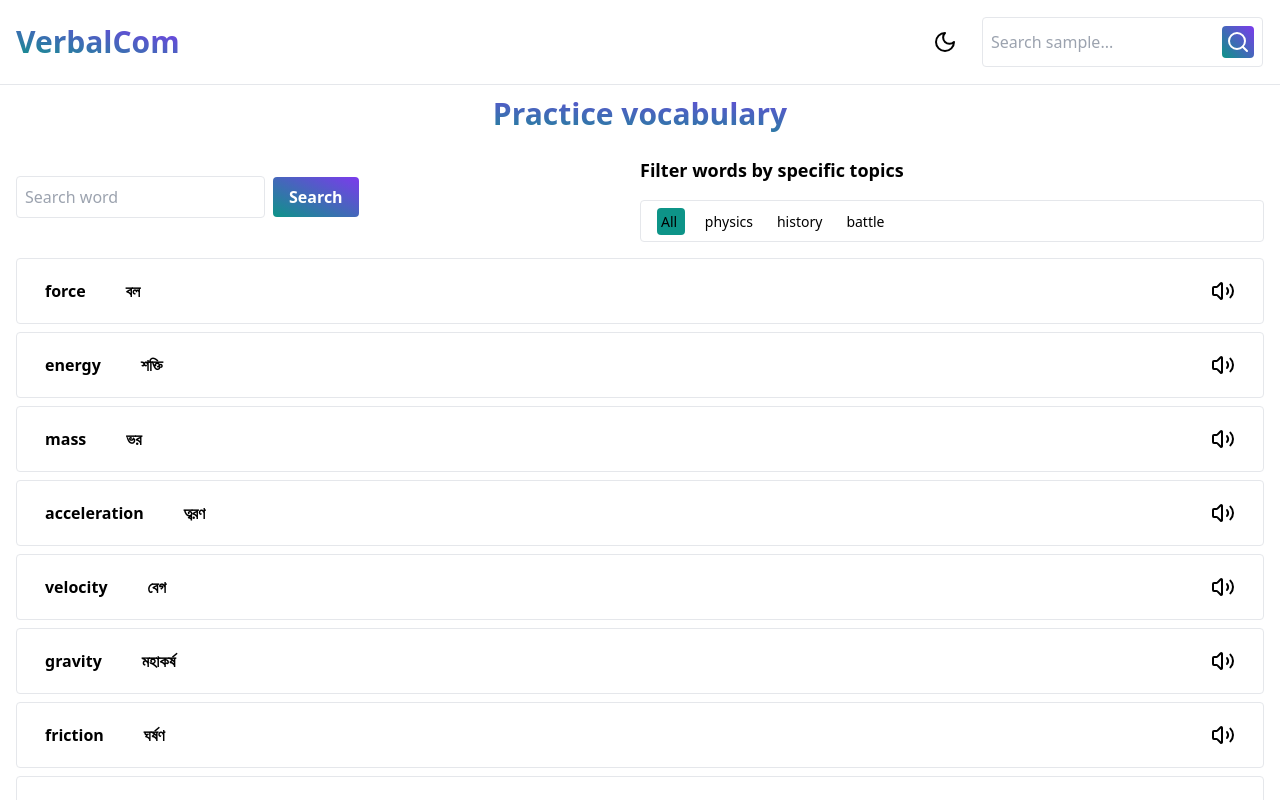
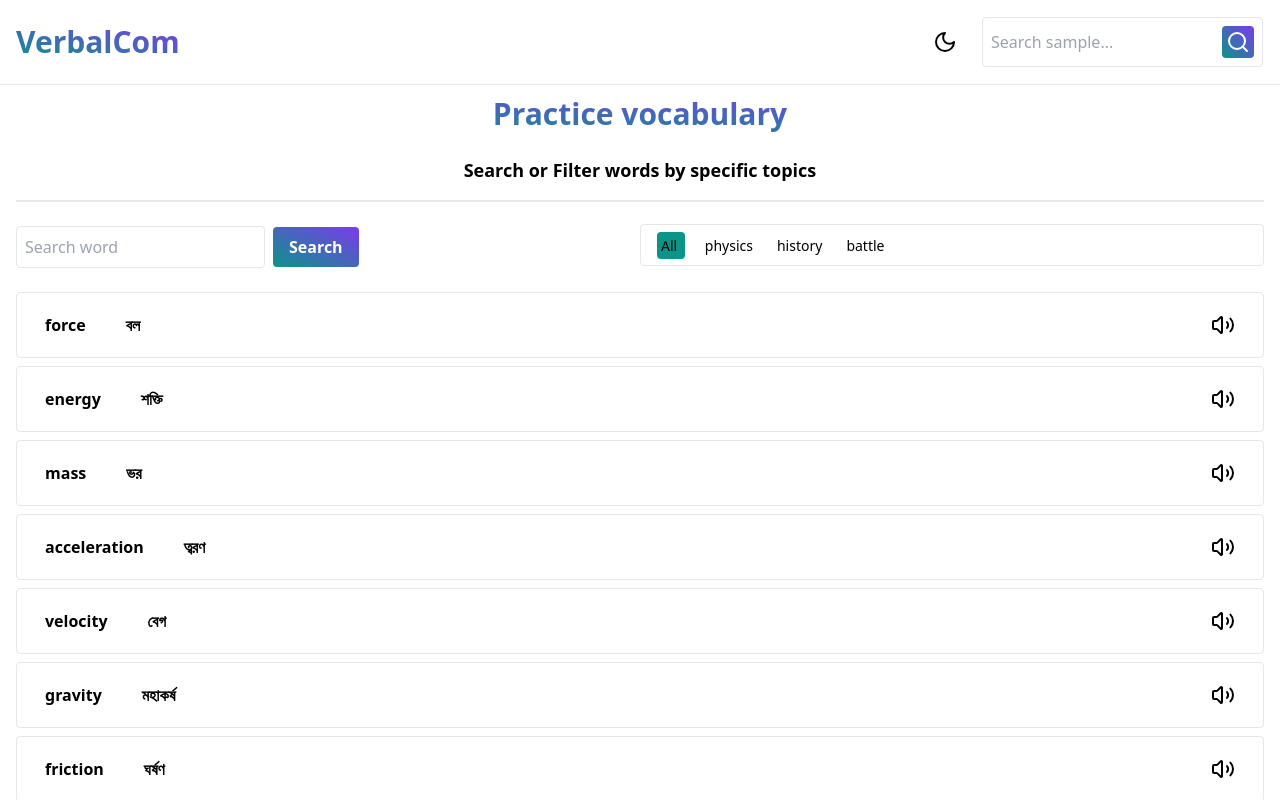
Before and after one commit to ashsajal1/verbalcom, a Vue app: page /vocabulary in a window 1280 px wide. Shown: the top 800 px of the page. Built offline with nearby package versions, Linux system fonts and the light colour scheme.

Commit message:
feat: place title in top

```diff
--- a/src/pages/Vocabulary.vue
+++ b/src/pages/Vocabulary.vue
@@ -51,7 +51,7 @@ const playWordWithoutAlert = (word: string) => {
 }
 
 const handleTopics = (topic: string) => {
-    if(topic.toLowerCase() === 'all') {
+    if (topic.toLowerCase() === 'all') {
         selectedTopics.value = [];
         return;
     }
@@ -67,6 +67,10 @@ const handleTopics = (topic: string) => {
 <template>
     <h1 class="text-3xl font-bold text-center mb-4 g-text">Practice vocabulary</h1>
 
+    <p class="py-2 text-center font-bold text-lg mb-2">Search or Filter words by specific topics</p>
+
+    <div class="border dark:border-gray-800 w-full mb-3"></div>
+
     <div class="flex flex-col md:flex-row items-center">
         <div class="pt-3 pb-6 flex flex-col md:flex-row w-full">
             <div class="flex items-center gap-2">
@@ -76,8 +80,9 @@ const handleTopics = (topic: string) => {
             </div>
         </div>
 
+
+
         <div class="mb-4 w-full">
-            <p class="py-2 text-lg font-bold mb-2">Filter words by specific topics</p>
             <div>
                 <div class="p-2 border w-full rounded dark:bg-black dark:border-gray-800">
                     <div @click="handleTopics('all')" :class="{ 'bg-primary': selectedTopics.length === 0 }"
@@ -106,8 +111,8 @@ const handleTopics = (topic: string) => {
     </div>
 
     <div class="flex gap-2 flex-col">
-        <div class="flex items-center justify-between p-3 gap-2 rounded border dark:border-gray-800" v-for="(item, index) in words"
-            :key="index">
+        <div class="flex items-center justify-between p-3 gap-2 rounded border dark:border-gray-800"
+            v-for="(item, index) in words" :key="index">
             <div class="flex items-center gap-2">
                 <Button @click="playWordWithoutAlert(`${item.en}`)" variant="ghost">
                     <div>{{ item.en }}</div>
```
